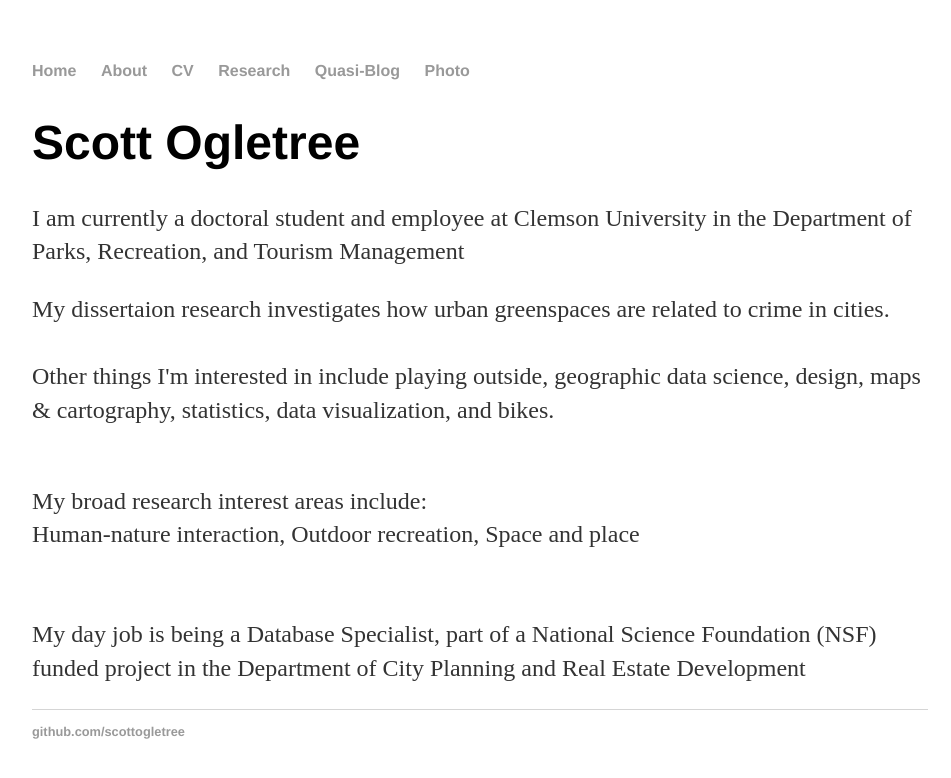
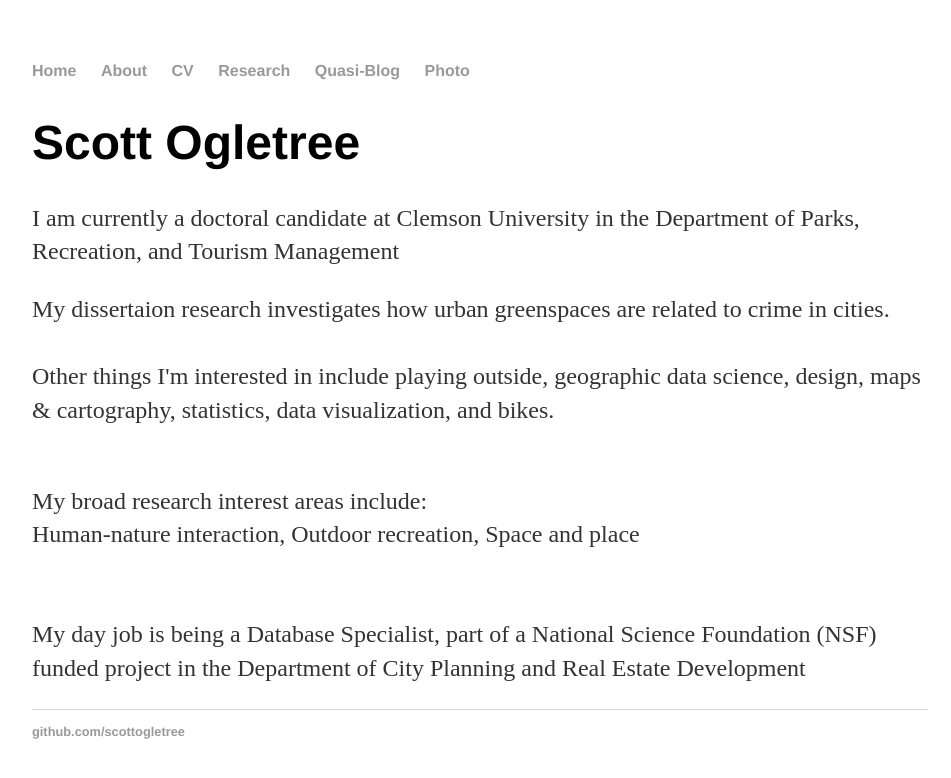
Before and after one commit to scottogletree/ogletrees.github.io, a Jekyll site: the page built from index.html, in a window 1280 px wide. Shown: the top 778 px of the page, without its empty margins (160-1111 px from the left). Built offline with Jekyll 4.4.1, drawn with Linux system fonts in a browser that asks for light colours.

Commit message:
Now I am a phd candidate

```diff
--- a/index.html
+++ b/index.html
@@ -5,7 +5,7 @@ title: S Ogletree
 
 		<div class="blurb">
 			<h1>Scott Ogletree</h1>
-			<p>I am currently a doctoral student and employee at Clemson University in the Department of Parks, Recreation, and Tourism Management</p>
+			<p>I am currently a doctoral candidate at Clemson University in the Department of Parks, Recreation, and Tourism Management</p>
 		</div>
 
 
```
